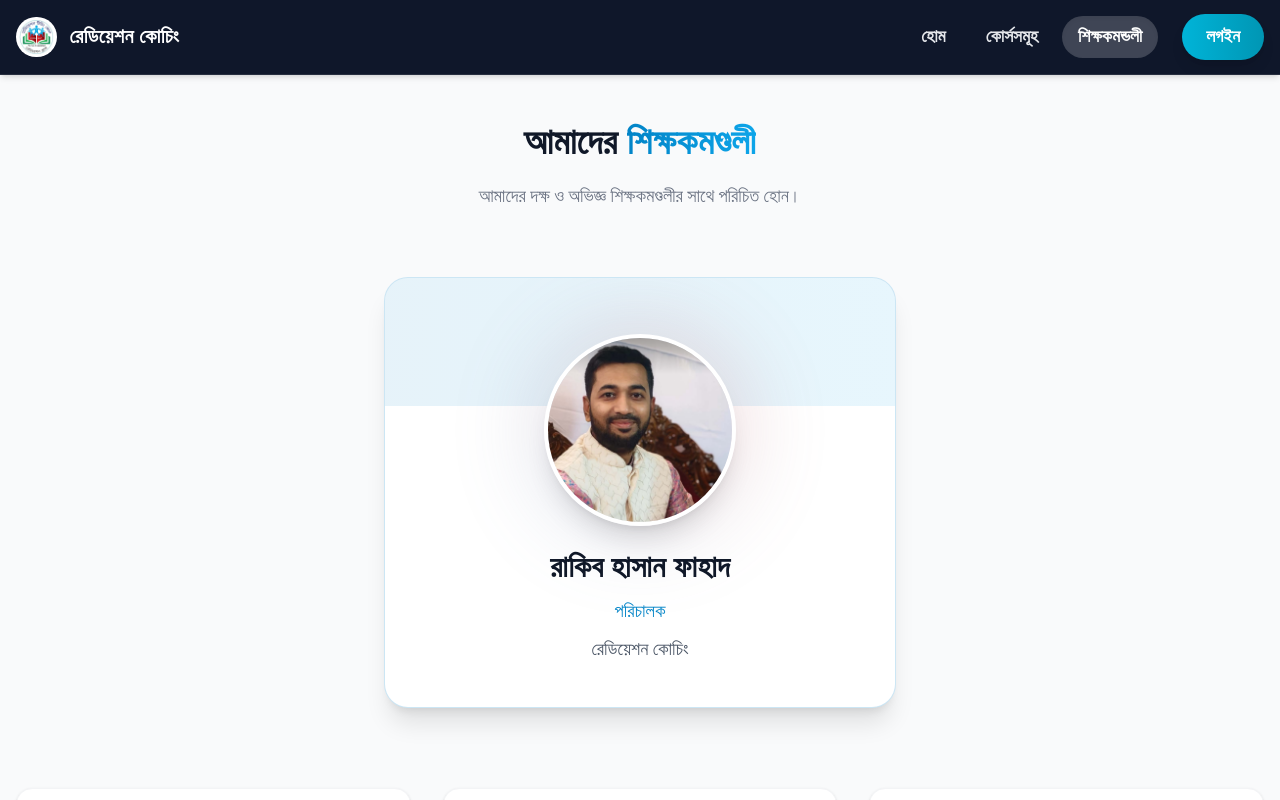
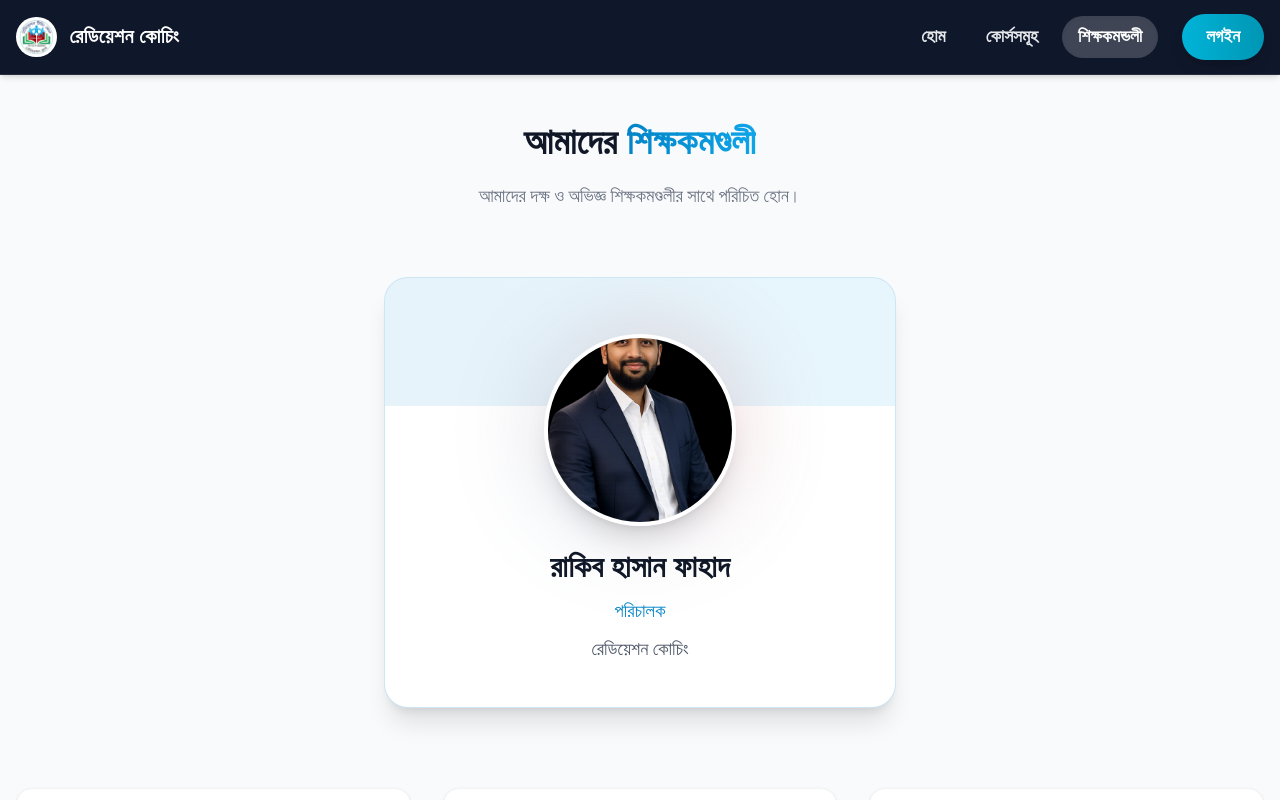
Before and after one commit to Supto71/Radiation-Coaching, a React (Vite) app in the folder frontend/: page /faculty in a window 1280 px wide. Shown: the top 800 px of the page. Built offline with nearby package versions, Linux system fonts and the light colour scheme.

Commit message:
Update Rakib sir's image

```diff
--- a/frontend/src/pages/Faculty.jsx
+++ b/frontend/src/pages/Faculty.jsx
@@ -6,7 +6,7 @@ const Faculty = () => {
     name: 'রাকিব হাসান ফাহাদ',
     role: 'পরিচালক',
     institute: 'রেডিয়েশন কোচিং',
-    image: '/fahad-sir.png'
+    image: '/rakib.png'
   };
 
   const facultyMembers = [
```
Also changed, not shown: frontend/public/fahad-sir.png, frontend/public/rakib.png (added).
